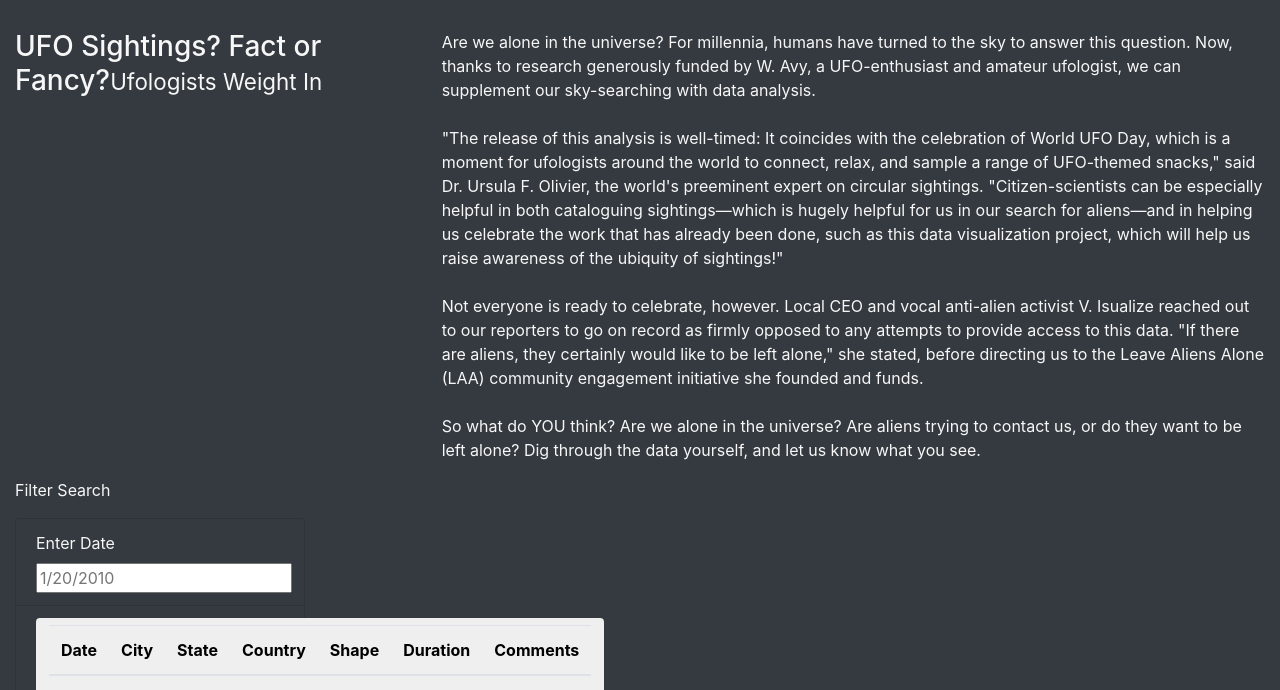
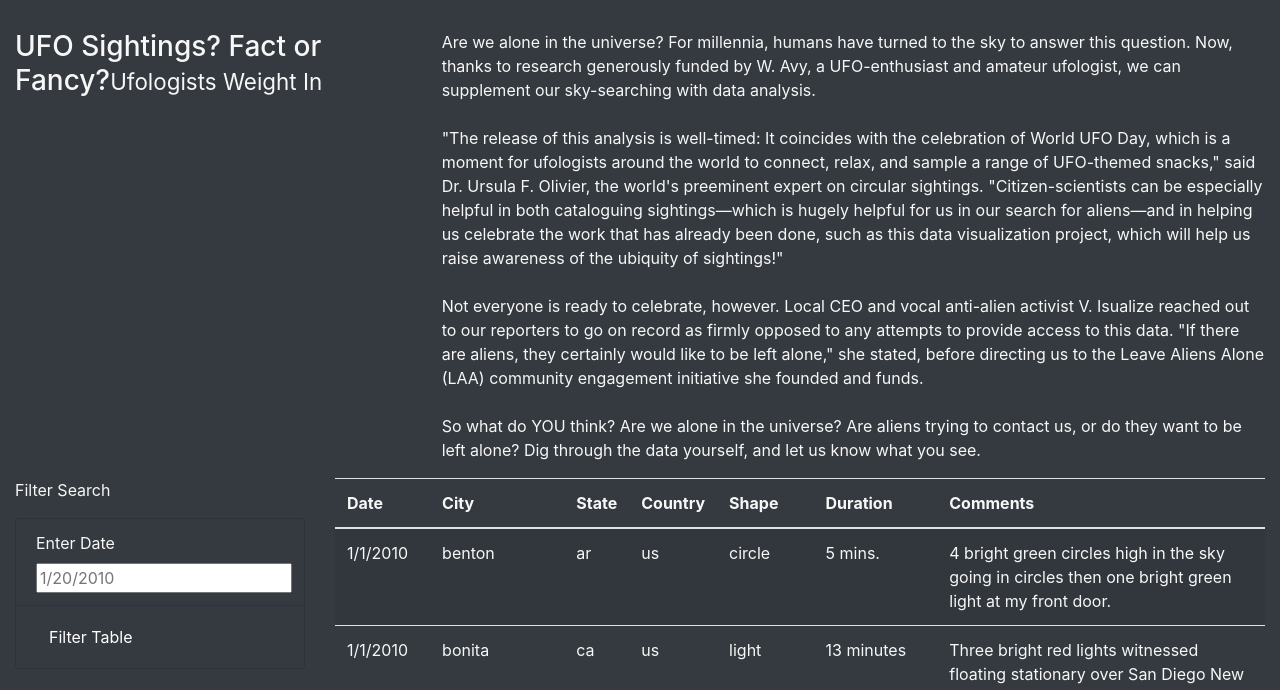
Before and after one commit to larabjork/ufos, a plain HTML site: page index.html in a window 1280 px wide. Shown: the part 261-951 px from the top of the page. Drawn offline with nearby package versions, Linux system fonts and the light colour scheme.

Commit message:
fix errors in code from lesson 12.6

```diff
--- a/index.html
+++ b/index.html
@@ -50,10 +50,10 @@
                     <ul class = "list-group bg-dark">
                         <li class = "list-group-item bg-dark" >
                             <label for = "date"> Enter Date</label>
-                            <input type = "text" placeholder = "1/20/2010" id = datetime />
+                            <input type = "text" placeholder = "1/20/2010" id = "datetime" />
                         </li>
                         <li class = "list-group-item bg-dark" >
-                            <button id = "filter-btn" type = "button" class = "btn btn-dark</button>
+                            <button id = "filter-btn" type = "button" class = "btn btn-dark">Filter Table</button>
                         </li>
                     </ul>
                 </form>
--- a/static/js/app.js
+++ b/static/js/app.js
@@ -12,26 +12,27 @@ function buildTable(data) {
         let row = tbody.append("tr");
         Object.values(dataRow).forEach((val) => {
             let cell = row.append("td");
-            cell.text(val):
+            cell.text(val);
         });
     });
 };
 
 function handleClick() {
-    // Grad datetime value from the filter
+    // Grab datetime value from the filter
     let date = d3.select("#datetime").property("value");
     let filteredData = tableData;
 
     // Check to see if a date was entered and filter the data using that date
     if (date) {
         filteredData = filteredData.filter(row => row.datetime === date);
-    };
-
+    }
+    // Rebuild the table using the filtered data
+    // !! If no date was entered, then filteredData will remain the original tableData!!
+    buildTable(filteredData);
 };
 
 // Attach an event to listen for the form button
-d3.selectAll("#filter-btn").on("click, handleClick");
+d3.selectAll("#filter-btn").on("click", handleClick);
 
-// Rebuild the table using the filtered data
-// !! If no date was entered, then filteredData will remain the original tableData!!
-buildTable(filteredData);
+// Build the table when the page loads
+buildTable(tableData);
```
